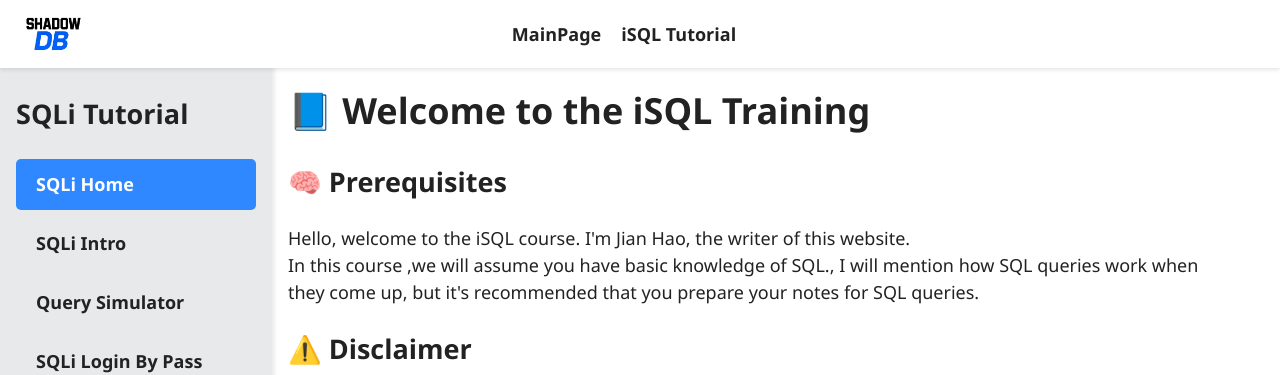
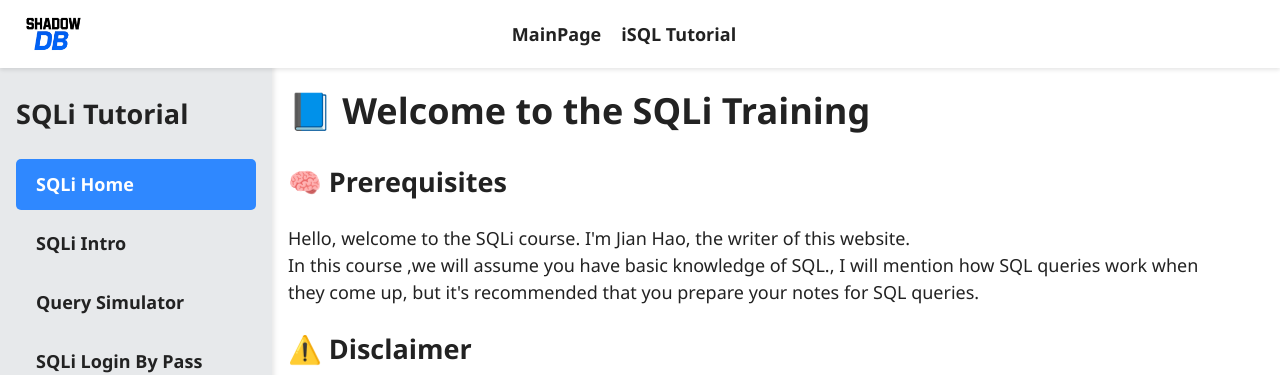
Before and after one commit to OishiDango/shadowDB, a React (Vite) app in the folder frontend/: page / in a window 1280 px wide. Shown: the top 375 px of the page. Built offline with nearby package versions, Linux system fonts and the light colour scheme.

Commit message:
editting typo

```diff
--- a/frontend/src/pages/Home.jsx
+++ b/frontend/src/pages/Home.jsx
@@ -6,12 +6,12 @@ import { Link } from 'react-router-dom';
 
 const Home = () => (
   <div className="p-6">
-    <h1 className="text-2xl font-bold mb-4">📘 Welcome to the iSQL Training</h1>
+    <h1 className="text-2xl font-bold mb-4">📘 Welcome to the SQLi Training</h1>
 
     <section className="mb-6">
       <h2 className="text-xl font-semibold mb-2">🧠 Prerequisites</h2>
       <p>
-        Hello, welcome to the iSQL course. I'm Jian Hao, the writer of this website.
+        Hello, welcome to the SQLi course. I'm Jian Hao, the writer of this website.
 <br />
 In this course ,we will assume you have basic knowledge of SQL., I will mention how SQL queries work when they come up, but it's recommended that you prepare your notes for SQL queries.
 
```
